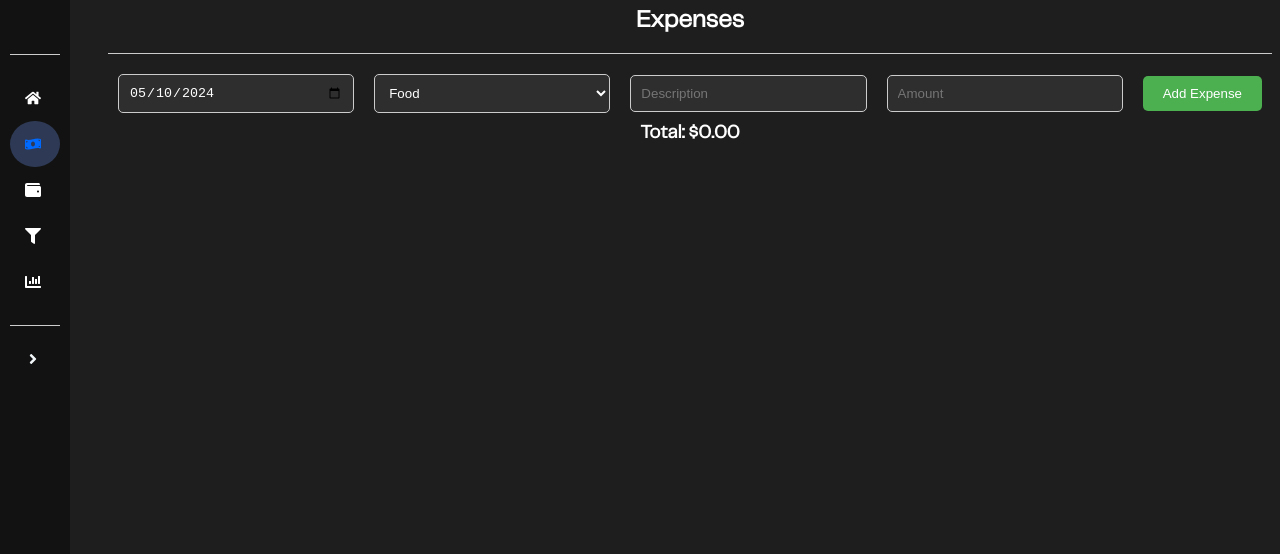
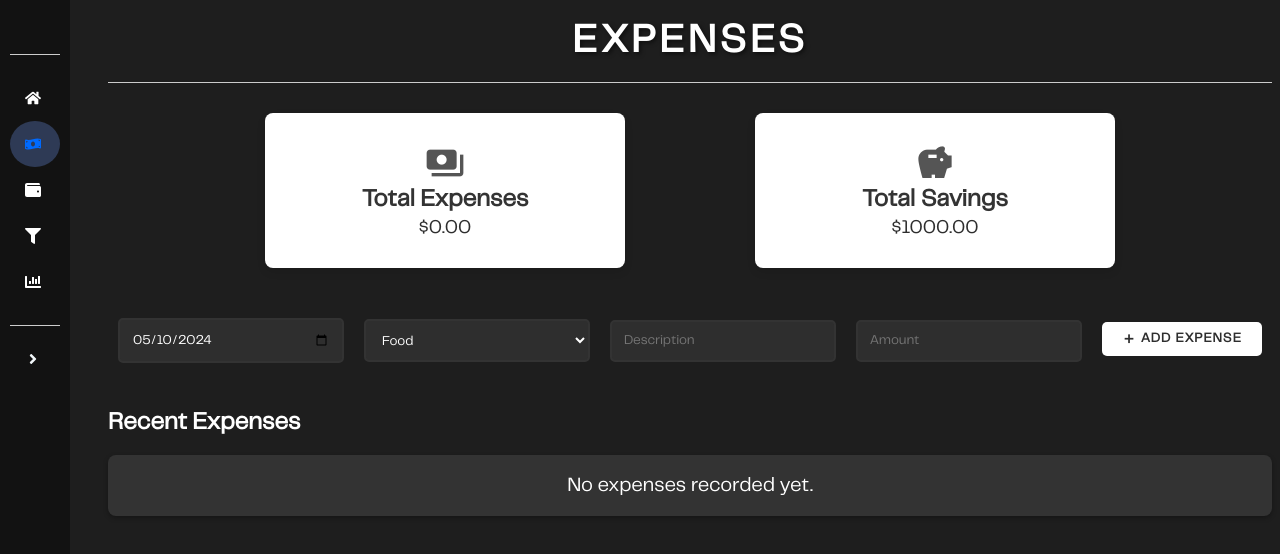
Before and after one commit to JarredReyes/Expensinator, a React (Vite) app: page /expenses in a window 1280 px wide. Shown: the top 554 px of the page. Built offline with nearby package versions, Linux system fonts and the light colour scheme.

Commit message:
Updated Category and Expenses page

```diff
--- a/index.html
+++ b/index.html
@@ -3,6 +3,8 @@
   <head>
     <meta charset="UTF-8" />
     <link rel="icon" type="image/svg+xml" href="/vite.svg" />
+    <link href="https://fonts.googleapis.com/icon?family=Material+Icons" rel="stylesheet">
+    <link href="https://fonts.googleapis.com/css2?family=Roboto:wght@400;700&display=swap" rel="stylesheet">
     <meta name="viewport" content="width=device-width, initial-scale=1.0" />
     <title>Expensinator</title>
   </head>
--- a/package.json
+++ b/package.json
@@ -12,6 +12,7 @@
   "dependencies": {
     "@fortawesome/fontawesome-free": "^6.5.2",
     "@fortawesome/react-fontawesome": "^0.2.0",
+    "date-fns": "^3.6.0",
     "react": "^18.2.0",
     "react-dom": "^18.2.0",
     "react-icons": "^5.2.0",
--- a/src/Category.jsx
+++ b/src/Category.jsx
@@ -16,7 +16,7 @@ const Category = ({ expenses, expanded }) => {
 
     return (
         <div className={`category-page ${expanded ? 'expanded' : 'collapsed'}`}>
-            <h2>Categories</h2>
+            <h1>Categories</h1>
             <p>Listed below is our Expense Tracker App's categories</p>
             <hr />
             <div className="category-grid">
--- a/src/CategoryExpenses.jsx
+++ b/src/CategoryExpenses.jsx
@@ -1,5 +1,7 @@
 import React from 'react';
 import { useParams } from 'react-router-dom';
+import { format, parseISO } from 'date-fns';
+import './css/Expenses.css';
 
 const CategoryExpenses = ({ expenses, expanded }) => {
     const { category } = useParams();
@@ -11,28 +13,38 @@ const CategoryExpenses = ({ expenses, expanded }) => {
 
     return (
         <div className={`category-page ${expanded ? 'expanded' : 'collapsed'}`}>
+            <h1>{category} Expenses</h1>
+            <hr />
+            <div className="card-display">
+                <div className="card">
+                    <span className="material-icons card-icon">payments</span>
+                    <h3 style={{ color: '#333' }}>Total {category} Expenses</h3>
+                    <p>${calculateTotal()}</p>
+                </div>
+            </div>
             <h2>{category} Expenses</h2>
-            <h3>Total: ${calculateTotal()}</h3>
-            <table className='expenses-list'>
-                <thead>
-                    <tr>
-                        <th>Description</th>
-                        <th>Category</th>
-                        <th>Date</th>
-                        <th>Amount</th>
-                    </tr>
-                </thead>
-                <tbody>
-                    {filteredExpenses.map((expense, index) => (
-                        <tr key={index}>
-                            <td>{expense.description}</td>
-                            <td>{expense.category}</td>
-                            <td>{expense.date}</td>
-                            <td>${expense.amount}</td>
-                        </tr>
-                    ))}
-                </tbody>
-            </table>
+            <div className="recent-expenses-container">
+                {filteredExpenses.length > 0 ? (
+                    <ul className="expenses-list">
+                        {filteredExpenses.map((expense, index) => (
+                            <li key={index} className="expense-item">
+                                <span className="expense-desc">{expense.description}</span>
+                                <span className="expense-cat">{expense.category}</span>
+                                <span className="expense-amt">${expense.amount}</span>
+                                <span className="expense-date">{format(parseISO(expense.date), 'MMMM dd, yyyy')}</span>
+                                <div className="expense-icons">
+                                    <span className="material-icons" onClick={() => editExpense(index)}>edit</span>
+                                    <span className="material-icons" onClick={() => deleteExpense(index)}>delete</span>
+                                </div>
+                            </li>
+                        ))}
+                    </ul>
+                ) : (
+                    <div className="no-expenses-message">
+                        <p>No expenses recorded for {category} yet.</p>
+                    </div>
+                )}
+            </div>
         </div>
     );
 };
--- a/src/Expenses.jsx
+++ b/src/Expenses.jsx
@@ -1,9 +1,11 @@
 import React, { useState, useEffect } from 'react';
+import { format, parseISO } from 'date-fns';
 import './css/Expenses.css';
 
 const Expenses = ({ expanded }) => {
     const initialExpenses = JSON.parse(localStorage.getItem('expenses')) || [];
     const [expenses, setExpenses] = useState(initialExpenses);
+    const [showAll, setShowAll] = useState(false);
 
     const [form, setForm] = useState({
         date: new Date().toISOString().slice(0, 10),
@@ -29,19 +31,40 @@ const Expenses = ({ expanded }) => {
             alert("Please fill in all fields");
             return;
         }
-        setExpenses([...expenses, form]);
+        setExpenses([...expenses, { ...form, amount: parseFloat(form.amount).toFixed(2) }]);
         setForm({...form, description: '', amount: ''});
+    };
+
+    const deleteExpense = (index) => {
+        const updatedExpenses = expenses.filter((_, idx) => idx !== index);
+        setExpenses(updatedExpenses);
     };
 
     const calculateTotal = () => {
         return expenses.reduce((acc, expense) => acc + parseFloat(expense.amount), 0).toFixed(2);
     };
 
+    const calculateSavings = () => {
+        return 1000.00; // Dummy value
+    };
+
     return (
         <div className={`expenses-content ${expanded ? 'expanded' : 'collapsed'}`}>
-            <h2>Expenses</h2>
-            <hr></hr>
-            <form onSubmit={addExpense}>
+            <h1>Expenses</h1>
+            <hr />
+            <div className="card-display">
+                <div className="card">
+                    <span className="material-icons card-icon">payments</span>
+                    <h3>Total Expenses</h3>
+                    <p>${calculateTotal()}</p>
+                </div>
+                <div className="card">
+                    <span className="material-icons card-icon">savings</span>
+                    <h3>Total Savings</h3>
+                    <p>${calculateSavings().toFixed(2)}</p>
+                </div>
+            </div>
+            <form onSubmit={addExpense} className="expense-form">
                 <input type="date" name="date" value={form.date} onChange={handleInputChange} />
                 <select name="category" value={form.category} onChange={handleInputChange}>
                     {categories.map((category, index) => (
@@ -50,21 +73,39 @@ const Expenses = ({ expanded }) => {
                 </select>
                 <input type="text" name="description" placeholder="Description" value={form.description} onChange={handleInputChange} />
                 <input type="number" name="amount" placeholder="Amount" value={form.amount} onChange={handleInputChange} />
-                <button type="submit">Add Expense</button>
+                <button type="submit">
+                    <span className="material-icons">add</span> Add Expense
+                </button>
             </form>
-            <h3>Total: ${calculateTotal()}</h3>
-            <table className='expenses-list'>
-                <tbody>
-                    {expenses.map((expense, index) => (
-                        <tr key={index}>
-                            <td>{expense.description}</td>
-                            <td>{expense.category}</td>
-                            <td>{expense.date}</td>
-                            <td>${expense.amount}</td>
-                        </tr>
-                    ))}
-                </tbody>
-            </table>
+            <br></br>
+            <h2>Recent Expenses</h2>
+            <div className="recent-expenses-container">
+                {expenses.length > 0 ? (
+                    <ul className='expenses-list'>
+                        {expenses.sort((a, b) => new Date(b.date) - new Date(a.date)).slice(0, showAll ? expenses.length : 10).map((expense, index) => (
+                            <li key={index} className="expense-item">
+                                <span className="expense-desc">{expense.description}</span>
+                                <span className="expense-cat">{expense.category}</span>
+                                <span className="expense-amt">${expense.amount}</span>
+                                <span className="expense-date">{format(parseISO(expense.date), 'MMMM dd, yyyy')}</span>
+                                <div className="expense-icons">
+                                    <span className="material-icons" onClick={() => editExpense(index)}>edit</span>
+                                    <span className="material-icons" onClick={() => deleteExpense(index)}>delete</span>
+                                </div>
+                            </li>
+                        ))}
+                    </ul>
+                ) : (
+                    <div className="no-expenses-message">
+                        <p>No expenses recorded yet.</p>
+                    </div>
+                )}
+            </div>
+            {!showAll && expenses.length > 10 && (
+                <button onClick={() => setShowAll(true)} className="show-all-button">
+                    Show All
+                </button>
+            )}
         </div>
     );
 };
--- a/src/css/Expenses.css
+++ b/src/css/Expenses.css
@@ -35,44 +35,198 @@ form input, form select {
   border-radius: 5px;
   border: 1px solid #ccc;
   background: #2E2E2E;
-  color: #FFF;
+  color: #FFFFFF;
+  font-family: 'PPTelegraf-Regular', sans-serif;
+}
+
+form input, form select {
+  padding: 12px;
+  border: 2px solid #333;
+  background-color: #2E2E2E;
+  color: white;
+  transition: border 0.3s, box-shadow 0.3s;
+  font-family: 'PPTelegraf-Regular', sans-serif;
+}
+
+form input:focus, form select:focus {
+  border-color: #6699CC;
+  outline: none;
+  box-shadow: 0 0 0 2px rgba(102, 153, 204, 0.5);
+}
+
+.expense-form button .material-icons {
+  margin-right: 5px;
+  font-size: 14px;
+  font-weight: bold;
 }
 
 form button {
+  font-family: 'PPTelegraf-Regular', sans-serif;
+  display: flex;
+  align-items: center;
   padding: 10px 20px;
   margin: 10px;
-  background-color: #4CAF50;
-  color: white;
+  background-color: #FFFFFF;
+  color: #2E2E2E;
   border: none;
   border-radius: 5px;
+  font-weight: bold;
+  text-transform: uppercase;
+  letter-spacing: 1px;
   cursor: pointer;
+  transform: translateY(-2px);
+  transition: background-color 0.3s, transform 0.2s;
 }
 
 form button:hover {
-  background-color: #45a049;
+  background-color: #ccc;
 }
 
-h2, h3 {
+form button:active {
+  transform: translateY(1px);
+}
+
+h1, h3 {
   text-align: center;
   margin-top: 0;
 }
 
-.expenses-list {
-  width: 100%;
+h1 {
+  text-transform: uppercase;
+  color: white;
+  font-size: 2.5rem;
+  text-align: center;
+  letter-spacing: 0.1em;
+  text-shadow: 2px 2px 4px rgba(0, 0, 0, 0.5);
   margin-top: 20px;
+  margin-bottom: 20px;
 }
 
-.expenses-list td {
-  padding: 15px;
-  border-bottom: 1px solid #444;
+.recent-expenses-container {
+  background-color: #333;
+  margin: 20px 0;
+  border-radius: 8px;
+  box-shadow: 0 2px 5px rgba(0,0,0,0.3);
 }
 
-.expenses-list tr:last-child td {
+.expense-item {
+  display: flex;
+  justify-content: space-between;
+  align-items: center;
+  padding: 15px 10px;
+  border-bottom: 1px solid #444;
+  color: #FFF;
+  transition: transform 0.1s, box-shadow 0.3s;
+  position: relative;
+}
+
+.expense-item:hover {
+  transform: translateY(-5px);
+  box-shadow: 0 4px 8px rgba(0,0,0,0.3);
+}
+
+.expense-date, .expense-icons {
+  transition: opacity 0.3s;
+}
+
+.expense-date {
+  flex: 2;
+  text-align: center;
+  opacity: 1;
+}
+
+.expense-item:hover .expense-date {
+  opacity: 0;
+}
+
+.expense-icons {
+  position: absolute;
+  right: 10px;
+  display: flex;
+  align-items: center;
+  opacity: 0;
+}
+
+.expense-icons span {
+  margin: 0 10px;
+  cursor: pointer;
+  color: #FFFFFF;
+  transition: color 0.3s, transform 0.3s;
+}
+
+.expense-icons span:hover {
+  color: #ffffff;
+  transform: scale(1.2);
+  background-color: rgba(255, 255, 255, 0.2);
+  border-radius: 50%;
+  padding: 5px;
+}
+
+.expense-item:hover .expense-icons {
+  opacity: 1;
+}
+
+.expense-item span {
+  flex: 1;
+}
+
+.expense-desc {
+  text-align: left;
+  margin-left: 10px;
+  flex: 3;
+}
+
+.expense-cat{
+  flex: 2;
+}
+
+.expense-amt {
+  flex: 1;
+}
+
+.expense-item:last-child {
   border-bottom: none;
 }
 
-.expenses-list td {
-  background-color: #333;
-  box-shadow: inset 0 1px 1px rgba(0,0,0,0.1);
-  color: #FFF;
+.card {
+  background-color: #FFFFFF;
+  color: #2E2E2E;
+  padding: 30px;
+  margin: 20px 15px;
+  box-shadow: 0 4px 8px rgba(0,0,0,0.1);
+  border-radius: 8px;
+  width: 300px;
+  text-align: center;
 }
+
+.card h3 {
+  margin: 0;
+  color: #333;
+  font-size: 1.5em;
+}
+
+.no-expenses-message p {
+  color: #FFFFFF;
+  font-size: 20px;
+  text-align: center;
+  margin-top: 20px;
+  padding: 20px;
+}
+
+.card p {
+  font-size: 1.2em;
+  margin: 5px 0 0;
+}
+
+.card-icon {
+  font-size: 40px;
+  color: #555;
+}
+
+.card-display {
+  display: flex;
+  justify-content: center;
+  gap: 100px;
+  width: 100%;
+  margin-bottom: 20px;
+}
```
Also changed, not shown: 1 other file (tests, documents, lock files or other folders).
